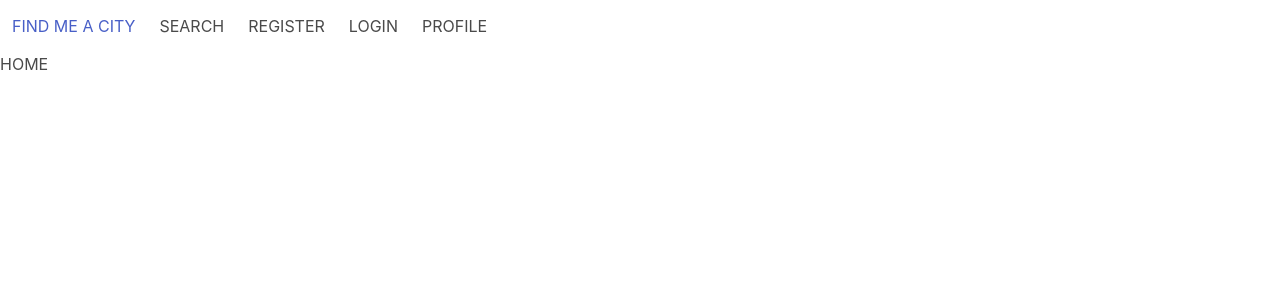
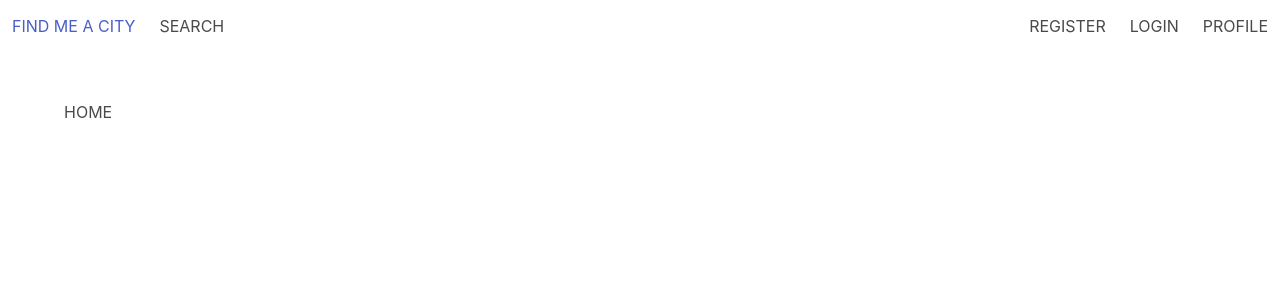
Before and after one commit to tams2429/GA-Project-3-TripSavvy, a React (Create React App) app in the folder frontend/: page / in a window 1280 px wide. Shown: the top 300 px of the page. Built offline with nearby package versions, Linux system fonts and the light colour scheme.

Commit message:
navbar responsive

```diff
--- a/frontend/src/App.js
+++ b/frontend/src/App.js
@@ -7,8 +7,9 @@ import Navbar from './components/NavBar'
 const App = () => (
 
   <BrowserRouter>
-    <Navbar />
+
     <main>
+      <Navbar />
       <Switch>
         <Route exact path="/" component={Home} />
       </Switch>
--- a/frontend/src/components/Home.js
+++ b/frontend/src/components/Home.js
@@ -6,6 +6,8 @@ class Home extends React.Component {
 
   render() {
     return (
+      <section className="section">
+        <div className="container">
           <div className="HomePage">
             <div className="Title">
               <h1>HOME</h1>
@@ -31,6 +33,8 @@ class Home extends React.Component {
               </div>
             </div>
           </div>
+        </div>
+      </section>
     )
   }
 }
--- a/frontend/src/components/NavBar.js
+++ b/frontend/src/components/NavBar.js
@@ -2,17 +2,36 @@ import React from 'react'
 import { Link, withRouter } from 'react-router-dom'
 
 class NavBar extends React.Component {
+  //state for turning navbar items on or off
+  state = { navbarOpen: false }
+
+  //minimise navbar items for responsive
+  toggleNavbar = () => {
+    this.setState({ navbarOpen: !this.state.navbarOpen })
+  }
 
   render() {
 
     return (
-      <nav className="navnar is-fixed-top">
+      <nav className="navbar">
         <div className="navbar-brand">
+
+
           <Link className="navbar-item" to=""><h1>FIND ME A CITY</h1></Link>
           <Link className="navbar-item" to=""><h1>SEARCH</h1></Link>
-          <Link className="navbar-item" to=""><h1>REGISTER</h1></Link>
-          <Link className="navbar-item" to=""><h1>LOGIN</h1></Link>
-          <Link className="navbar-item" to=""><h1>PROFILE</h1></Link>
+
+          <span className={`navbar-burger ${this.state.navbarOpen ? 'is-active' : ''}`} onClick={this.toggleNavbar}>
+            <span></span>
+            <span></span>
+            <span></span>
+          </span>
+        </div>
+        <div className={`navbar-menu ${this.state.navbarOpen ? 'is-active' : ''}`}>
+          <div className="navbar-end nav-dropdown">
+            <Link className="navbar-item" to=""><h1>REGISTER</h1></Link>
+            <Link className="navbar-item" to=""><h1>LOGIN</h1></Link>
+            <Link className="navbar-item" to=""><h1>PROFILE</h1></Link>
+          </div>
         </div>
 
       </nav>
--- a/frontend/src/styles/main.scss
+++ b/frontend/src/styles/main.scss
@@ -1,5 +1,5 @@
 @import '~bulma/bulma.sass';
 
-.navbar-item {
-
+.nav-dropdown {
+  text-align: end;
 }
```
Lines whose indentation alone changed are shown as unchanged.
